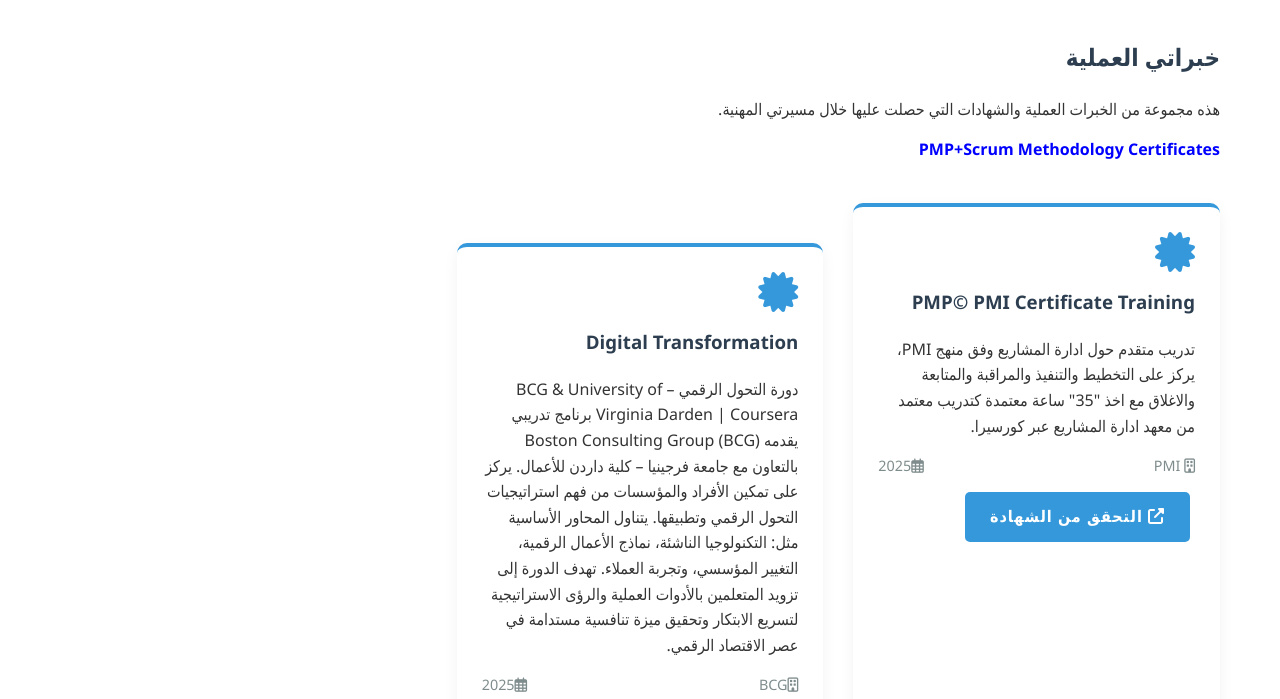
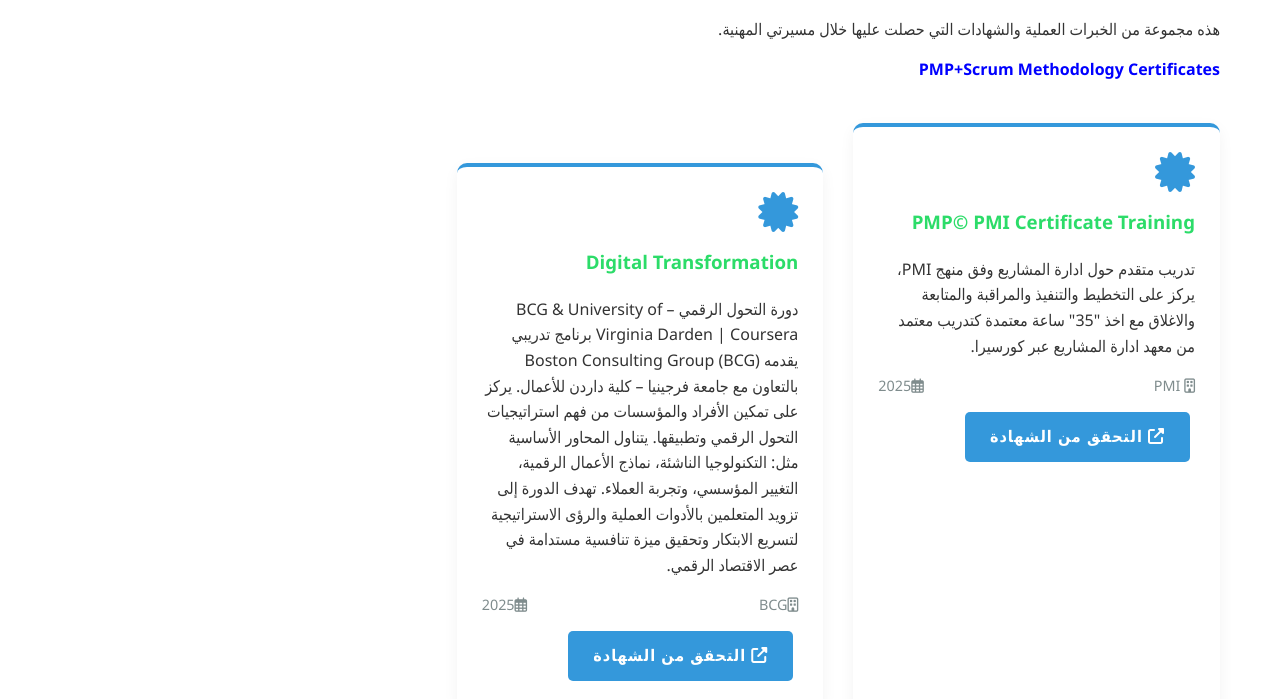
Before and after one commit to A75M3D/AhmedAbdoelkreeMportfolio-, a plain HTML site: page index.html in a window 1280 px wide. Shown: the part 2002-2701 px from the top of the page. Drawn offline with Linux system fonts and the light colour scheme.

Commit message:
Update index.html
V

```diff
--- a/index.html
+++ b/index.html
@@ -3,15 +3,15 @@
 <head>
     <meta charset="UTF-8">
     <meta name="viewport" content="width=device-width, initial-scale=1.0">
-    <title><h1>محفظة أعمال - مدير المشاريع المحترف</h1></title>
+    <title>Ahmed Portfolio مدير مشروع محترف</title>
     <link rel="stylesheet" href="https://cdnjs.cloudflare.com/ajax/libs/font-awesome/6.4.0/css/all.min.css">
     <style>
-        /* تنسيق عام */
+        /* === إصلاح الأخطاء === */
         * {
             margin: 0;
             padding: 0;
             box-sizing: border-box;
-            font-family: 'Segoe UI', Tahoma, Geneva, Verdana, sans-serif;
+            font-family: "Segoe UI", Tahoma, Geneva, Verdana, sans-serif;
         }
 
         body {
@@ -27,12 +27,8 @@
             padding: 0 20px;
         }
 
-        section {
-            padding: 80px 0;
-        }
-
         h1, h2, h3 {
-            color: #2c3e50;
+            color: #2cdc69;
             margin-bottom: 20px;
         }
 
```
